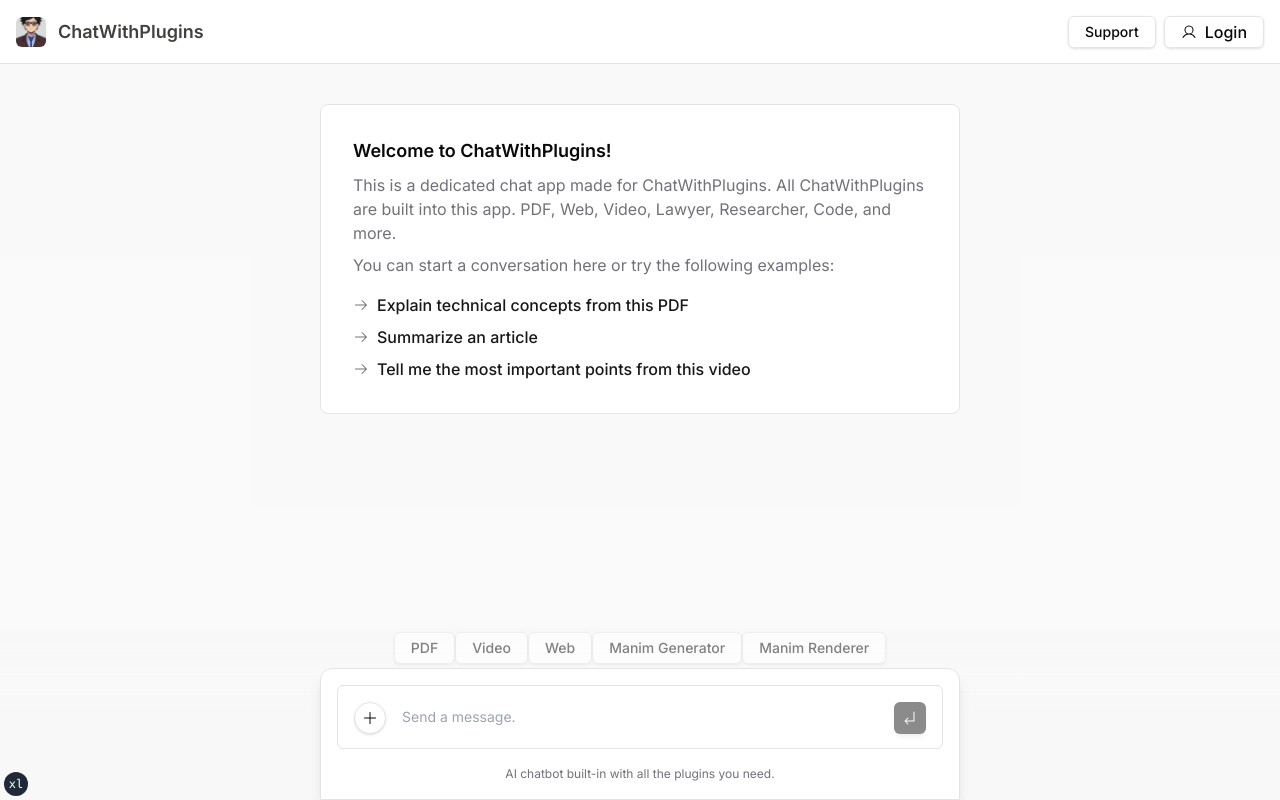
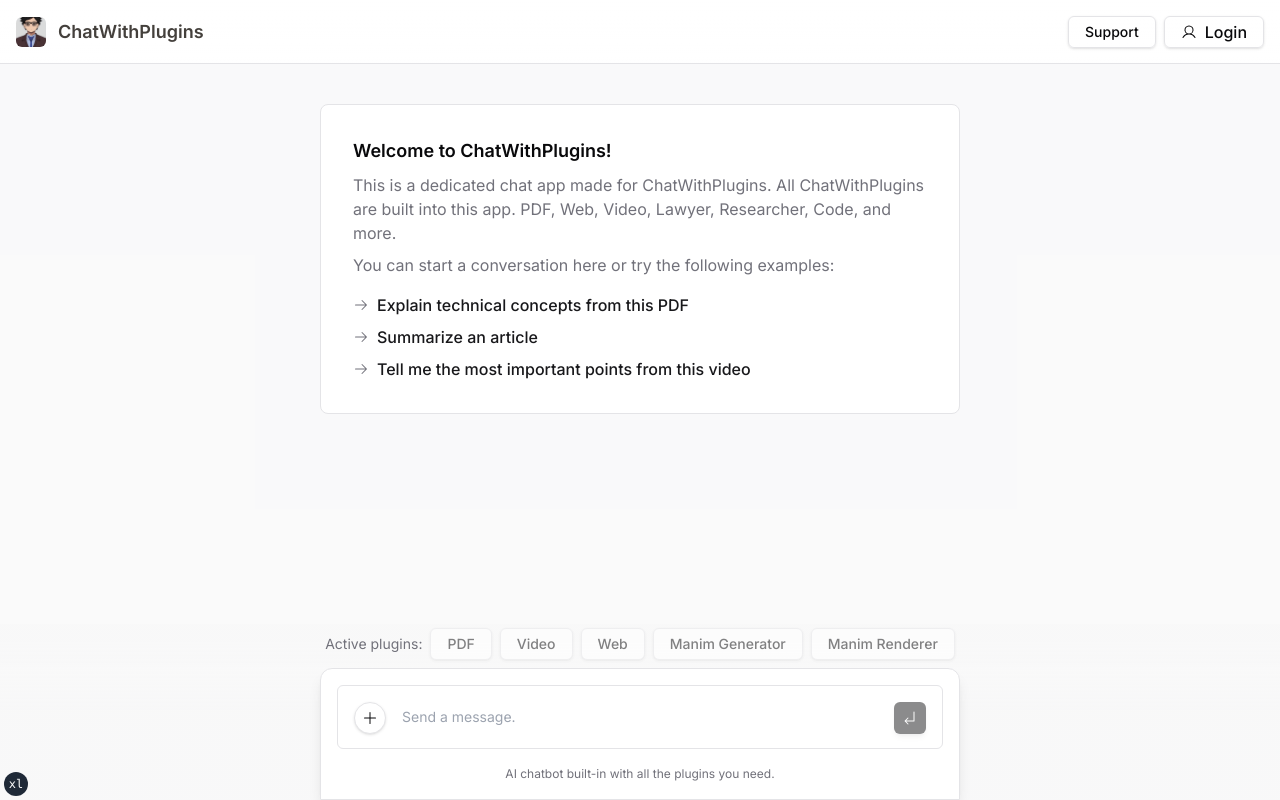
Before and after one commit to sdan/openanimator, a Next.js app: page / in a window 1280 px wide. Built offline with nearby package versions, Linux system fonts and the light colour scheme; no server answers.

Commit message:
Fix chat plugin UI

```diff
--- a/components/chat-panel.tsx
+++ b/components/chat-panel.tsx
@@ -37,7 +37,8 @@
     <div className="fixed inset-x-0 bottom-0 bg-gradient-to-b from-muted/10 from-10% to-muted/30 to-50%">
       <ButtonScrollToBottom />
       <div className="mx-auto sm:max-w-2xl sm:px-4">
-        <div className="flex h-10 items-center justify-center">
+        <div className="h-10 items-center justify-center gap-2 mb-1 hidden md:flex">
+          <p className="text-sm text-muted-foreground"> Active plugins: </p>
           <Button
             variant="outline"
             disabled
```
